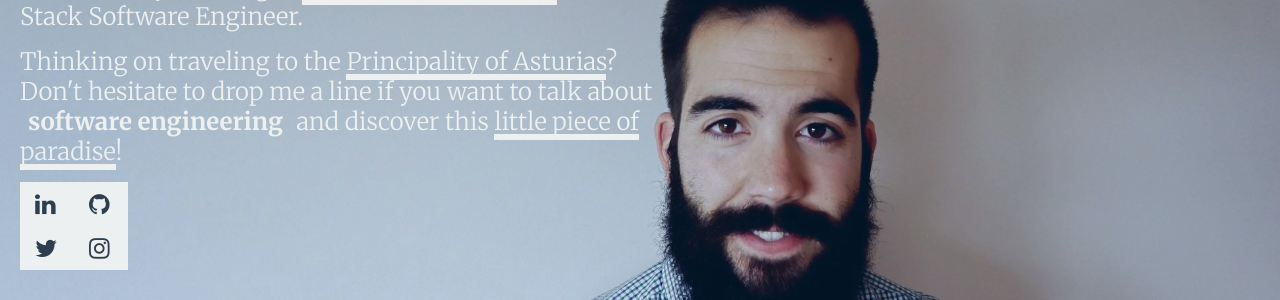
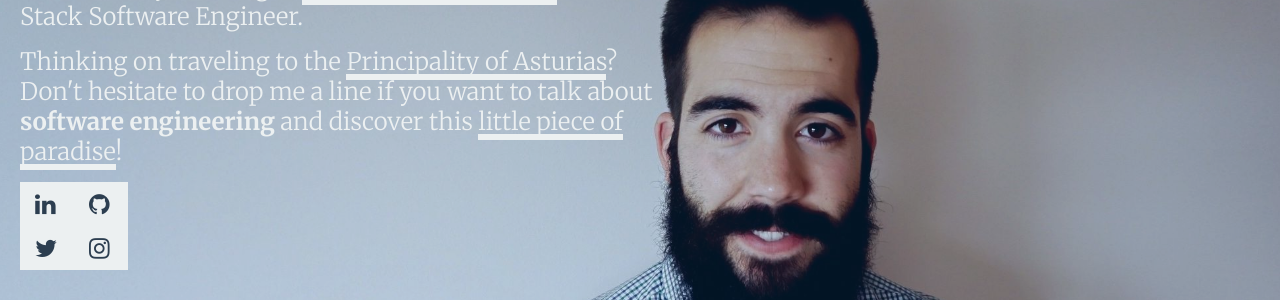
Before and after one commit to sergioalvz/sergioalvz.github.io, a Jekyll site: the page built from index.html, in a window 1280 px wide. Shown: the part 2094-2394 px from the top of the page. Built offline with Jekyll 4.4.1, drawn with Linux system fonts in a browser that asks for light colours; nearby versions of some CDN libraries; Markdown is read by kramdown in place of the engine named in the settings.

Commit message:
Minor style fixes

```diff
--- a/_sass/_about.scss
+++ b/_sass/_about.scss
@@ -42,7 +42,7 @@
 }
 
 .about__text__highlight {
-  color: $work-background-color;
+  padding: 0;
 }
 
 .about__spacer {
@@ -102,5 +102,5 @@
 .about .nav-btn:hover {
   background-color: $work-background-color;
   border-color: $work-background-color;
-  color: $about-background-color;
+  color: $home-background-color;
 }
```
